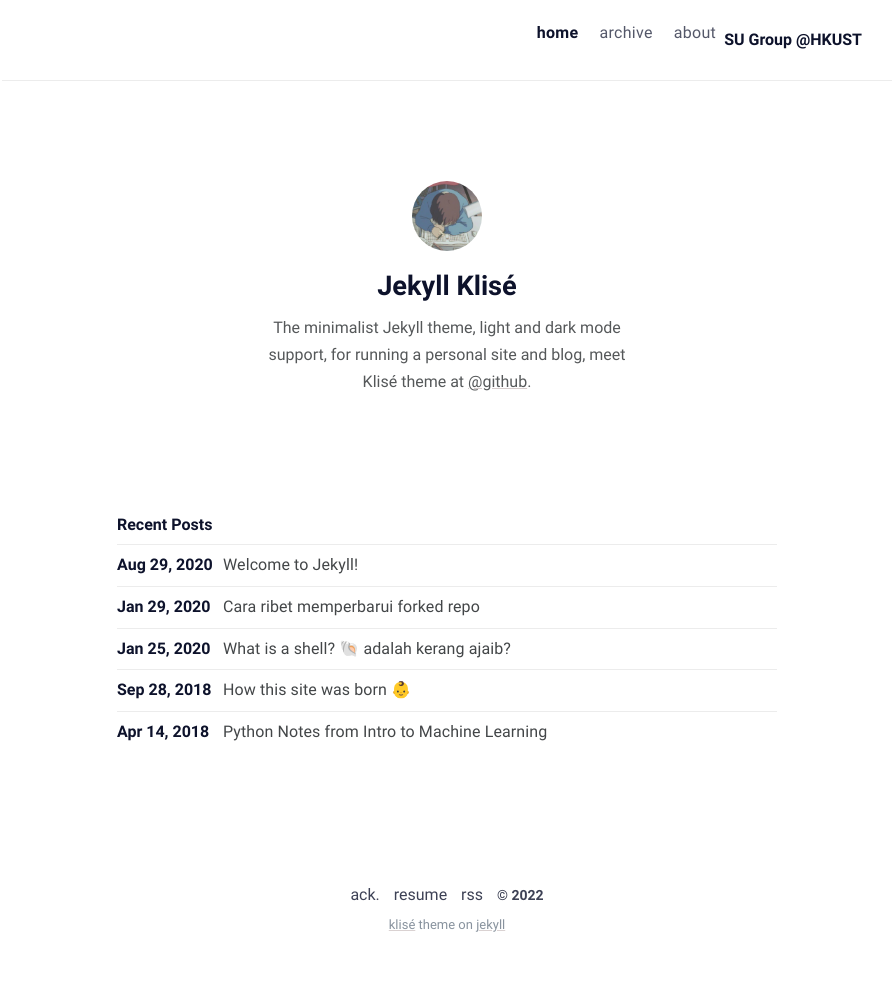
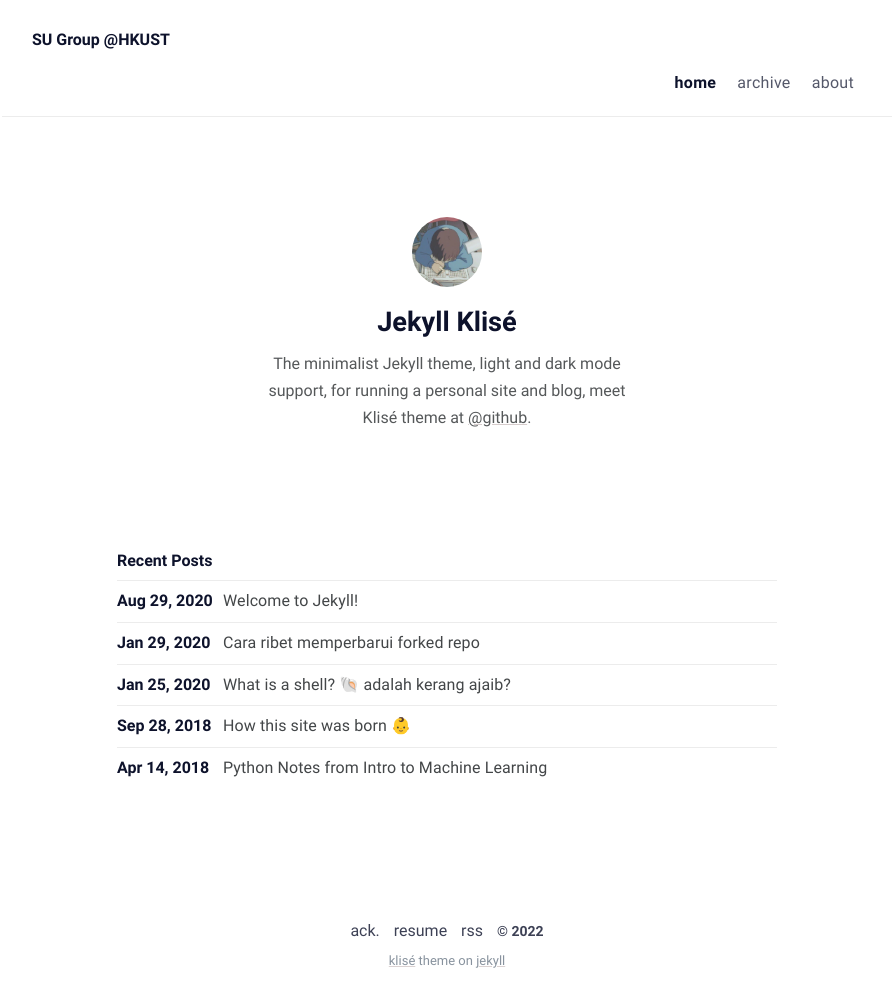
Before and after one commit to WeiSu-MAE/weisu-mae.github.io, a Jekyll site: the page built from index.md, in a window 1280 px wide. Shown: the whole page, without its empty margins (193-1086 px from the left). Built offline with Jekyll 4.4.1, drawn with Linux system fonts in a browser that asks for light colours; before the commit the page ends 969 px from its top, so only the background shows below that.

Commit message:
Update navbar.html

```diff
--- a/_includes/navbar.html
+++ b/_includes/navbar.html
@@ -1,4 +1,5 @@
 <div class="navbar" role="navigation">
+  <div class="menu-trigger"><h4>SU Group @HKUST</h4></div>
   <nav class="menu">
     <input type="checkbox" id="menu-trigger" class="menu-trigger" />
     <label for="menu-trigger">
@@ -159,7 +160,6 @@
         />
       </svg>
     </a>-->
-    <div class="trigger"><h4>SU Group @HKUST</h4></div>
     <div class="trigger">
       <div class="trigger-container">
         {%- assign url = page.url -%}
```
